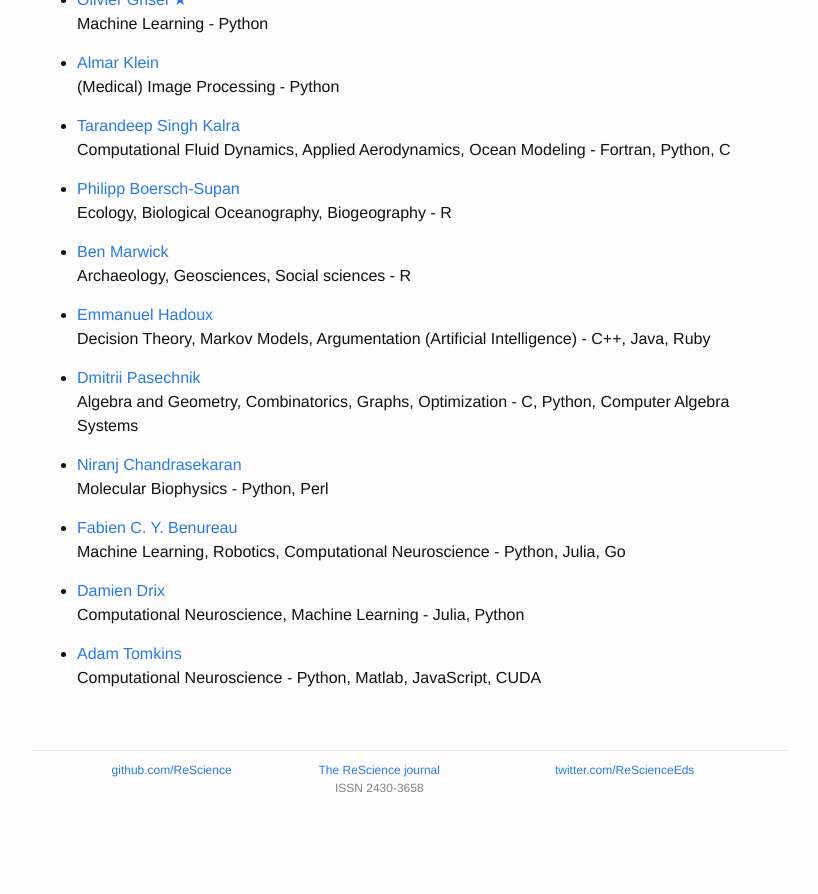
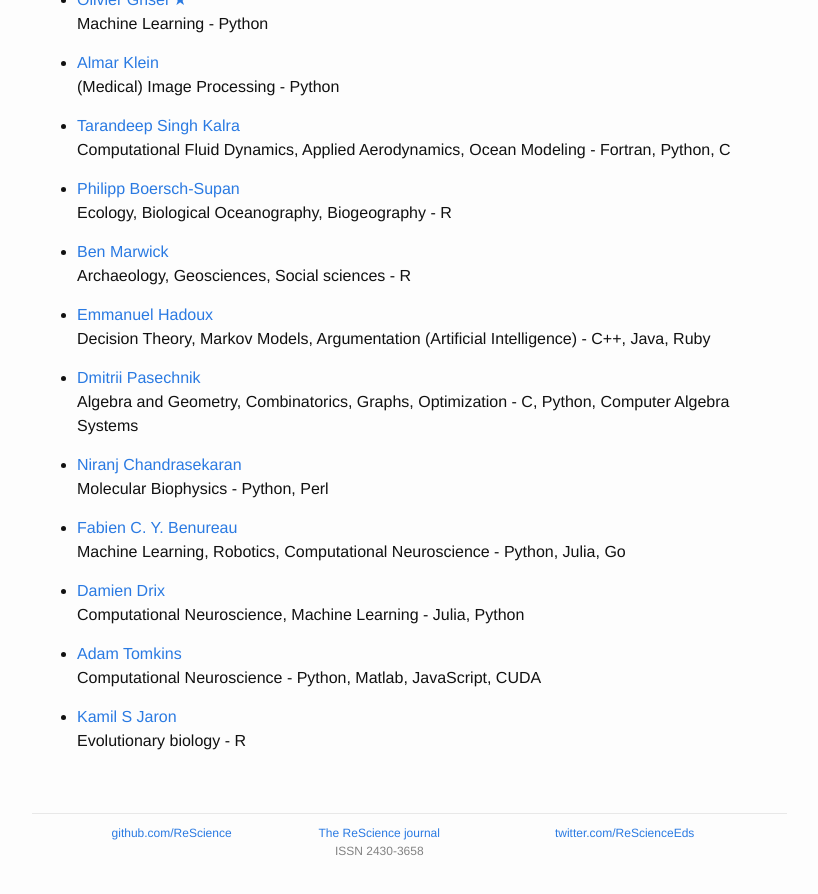
Before and after one commit to ReScience/rescience.github.io, a Jekyll site: the page built from 04-board.md, in a window 1280 px wide and 900 px high, scrolled down 3369 px. Shown: the top 894 px of the window, without its empty margins (223-1041 px from the left). Built offline with Jekyll 4.4.1, drawn with Linux system fonts in a browser that asks for light colours; before the commit the page ends 4206 px from its top, so only the background shows below that.

Commit message:
Updated board

```diff
--- a/04-board.md
+++ b/04-board.md
@@ -205,3 +205,6 @@ accepts submissions in other open source languages.
 
 * [Adam Tomkins](https://github.com/AdamRTomkins)
   Computational Neuroscience - Python, Matlab, JavaScript, CUDA
+
+* [Kamil S Jaron](https://github.com/KamilSJaron)
+  Evolutionary biology - R
```
